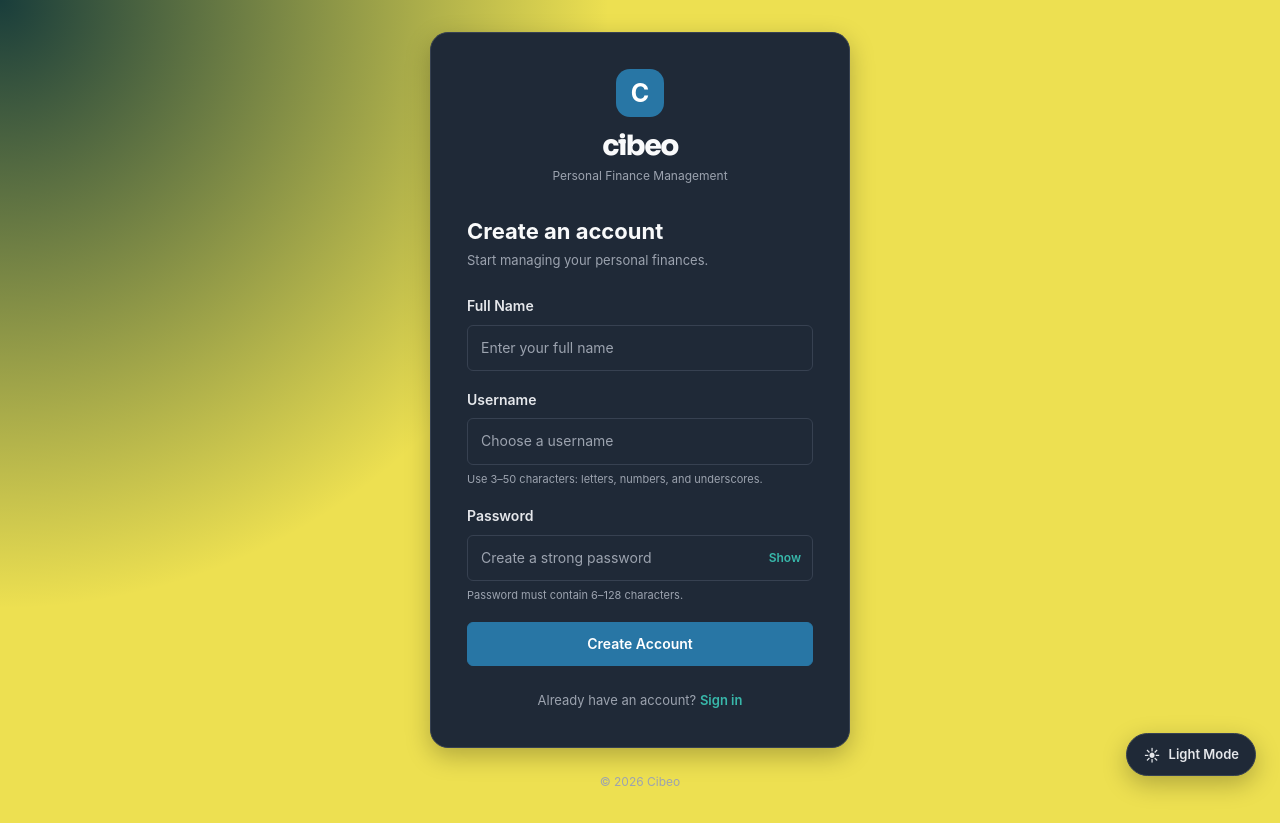
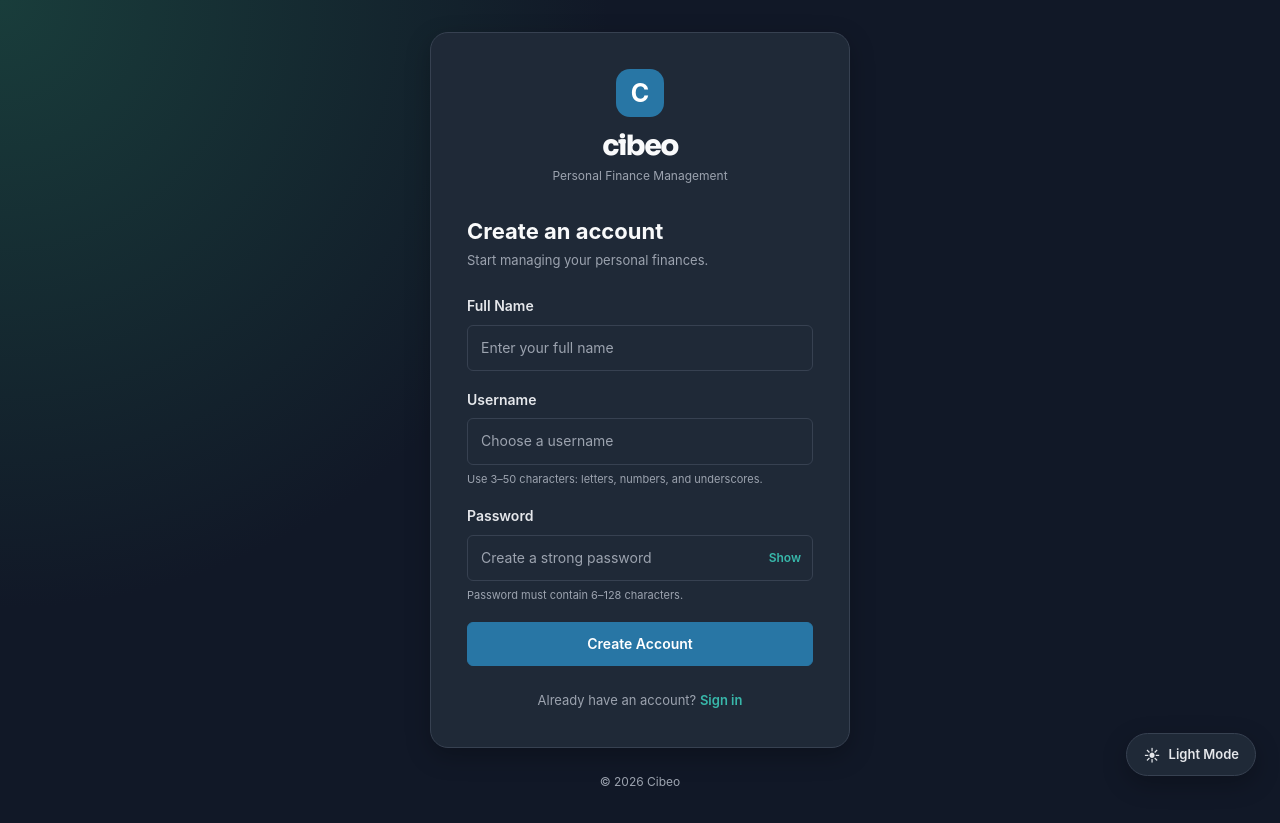
Before and after one commit to nandotoding/cibeo, a FastAPI app: page /signup in a window 1280 px wide. Run offline with FastAPI, Linux system fonts and the light colour scheme.

Commit message:
back to ori

```diff
--- a/app/static/css/style.css
+++ b/app/static/css/style.css
@@ -4,7 +4,7 @@
 
 /* 1. CSS Variables */
 :root {
-    --color-primary: #ede051;
+    --color-primary: #173b57;
     --color-primary-dark: #102c42;
     --color-secondary: #168b83;
     --color-secondary-light: #e4f4f1;
@@ -38,7 +38,7 @@
     --color-secondary: #38b7aa;
     --color-secondary-light: #193d3b;
 
-    --color-background: #ede051;
+    --color-background: #111827;
     --color-surface: #1f2937;
 
     --color-text: #e5e7eb;
```
